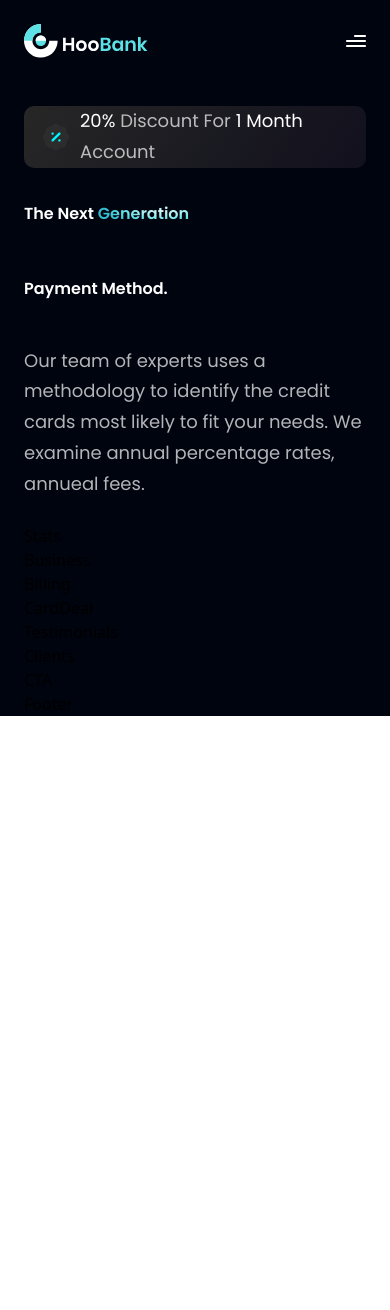
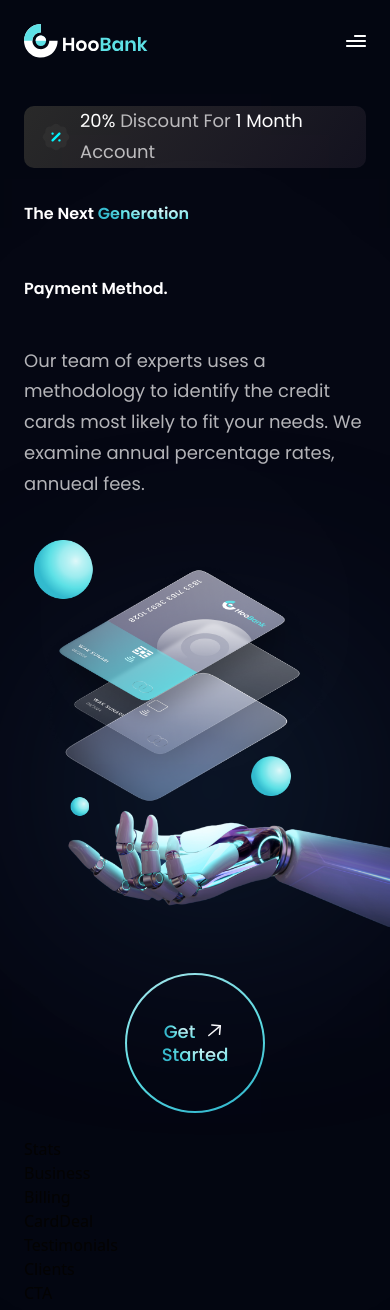
Before and after one commit to arooj-ilyas/vite-react-tailwind-project, a React (Vite) app: page / in a window 390 px wide. Shown: the top 1310 px of the page. Before the commit the page ends 844 px from the top, so only its background shows below. Built offline with nearby package versions, Linux system fonts and the light colour scheme.

Commit message:
main hero section complete and hover effect added onto getstarted button

```diff
--- a/src/components/GetStarted.jsx
+++ b/src/components/GetStarted.jsx
@@ -3,7 +3,7 @@ import styles from "../style";
 import {arrowUp} from "../assets"
 
 const GetStarted = () => (
-  <div className={`${styles.flexCenter} w-[140px] h-[140px] rounded-full bg-blue-gradient p-[2px] cursor-pointer`}>
+  <div className={`${styles.flexCenter} w-[140px] h-[140px] rounded-full bg-blue-gradient p-[2px] cursor-pointer transition ease-in-out delay-150 hover:-translate-y-1 hover:scale-110 duration-300 ...`}>
     <div className={`${styles.flexCenter} flex-col bg-primary w-[100%] h-[100%] rounded-full`}>
       <div className={`${styles.flexCenter} flex-row`}>
         <p className="font-poppins font-medium text-[18px] leading-[23px] mr-2">
--- a/src/components/Hero.jsx
+++ b/src/components/Hero.jsx
@@ -1,36 +1,61 @@
 import React from "react";
 import styles from "../style";
 import { discount, robot } from "../assets";
-import GetStarted from "../components/GetStarted"
+import GetStarted from "../components/GetStarted";
 
 // returning jsx instantly so no need for a 'return' statement
 
 const Hero = () => (
   <section id="home" className={`flex md:flex-row flex-col ${styles.paddingY}`}>
-    <div className={`flex-1 ${styles.flexStart} flex-col xl:px-0 sm:px-16 px-6`}>
-
+    <div
+      className={`flex-1 ${styles.flexStart} flex-col xl:px-0 sm:px-16 px-6`}
+    >
+      {/* divs for left side of screen */}
       <div className="flex flex-row items-center py=[6px] px-4 bg-discount-gradient rounded-[10px] mb-2">
-        <img src={discount} alt="discount" className="w-[32px] h-[32px]"/>
+        <img src={discount} alt="discount" className="w-[32px] h-[32px]" />
         <p className={`${styles.paragraph} ml-2`}>
-          <span className="text-white">20%</span> Discount For {" "}
+          <span className="text-white">20%</span> Discount For{" "}
           <span className="text-white">1 Month</span> Account
         </p>
       </div>
 
       <div className="flex flex-row justify-between items-center w-full">
         <h1 className="flex-1 font-poppins font-semibold ss:text-[72px] text=[52px] text-white ss:leading-[100px] leading-[75px]">
-        The Next <br className="sm:block hidden"/> {" "}
-        <span className="text-gradient">Generation</span> {" "}
+          The Next <br className="sm:block hidden" />{" "}
+          <span className="text-gradient">Generation</span>{" "}
         </h1>
         <div className="ss:flex hidden md:mr-4 mr-0">
-          <GetStarted/>
+          <GetStarted />
         </div>
       </div>
 
-      <h1 className="font-poppins font-semibold ss:text-[68px] text=[52px] text-white ss:leading-[100px] leading-[75px] w-full">Payment Method.</h1>
-      <p className={`${styles.paragraph} max-w-[470px] mt-5`}>Our team of experts uses a methodology to identify the credit cards most likely to fit your needs. We examine annual percentage rates, annueal fees.</p>
+      <h1 className="font-poppins font-semibold ss:text-[68px] text=[52px] text-white ss:leading-[100px] leading-[75px] w-full">
+        Payment Method.
+      </h1>
+      <p className={`${styles.paragraph} max-w-[470px] mt-5`}>
+        Our team of experts uses a methodology to identify the credit cards most
+        likely to fit your needs. We examine annual percentage rates, annueal
+        fees.
+      </p>
+    </div>
 
+    {/* div for right side of screen */}
+    <div className={`flex-1 flex ${styles.flexCenter} md:my-0 my-10 relative`}>
+      <img
+        src={robot}
+        alt="billing"
+        className="w-[100%] h-[100%] relative z-[5]"
+      />
+      {/* self closing divs with classnames to create a background gradient, pink__gradient is defined in styles.js */}
+      <div className="absolute z-[0] w-[40%] h-[35%] top-0 pink__gradient" />
+      <div className="absolute z-[1] w-[80%] h-[80%] rounded-full bottom-40 white__gradient" />
+      <div className="absolute z-[0] w-[50%] h-[50%] right-20 bottom-20 blue__gradient" />
+    </div>
+
+    {/* want to render get started component so it appears below the robot in mobile view */}
+    <div className={`ss:hidden ${styles.flexCenter}`}>
+      <GetStarted />
     </div>
   </section>
-  )
+);
 export default Hero;
```
